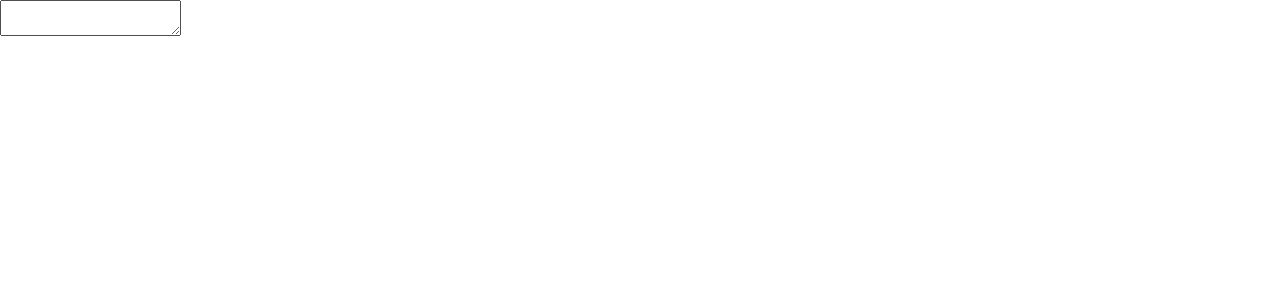
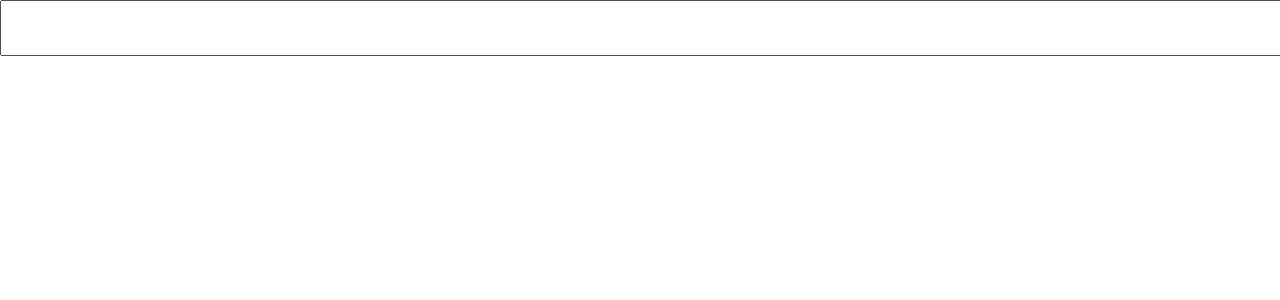
Before and after one commit to rickstylz01/blog-react, a React (Create React App) app: page / in a window 1280 px wide. Shown: the top 300 px of the page. Built offline with nearby package versions, Linux system fonts and the light colour scheme.

Commit message:
imported style.js file into the Item component to add styling to text area

```diff
--- a/src/components/Item/index.jsx
+++ b/src/components/Item/index.jsx
@@ -1,14 +1,15 @@
 import React from 'react';
+import { ItemWrapper } from './style.js';
 
 const Item = ({ type, content }) => {
   return (
-    <div>
+    <ItemWrapper>
       {!type ? (
         <textarea
           value={content}
         />
       ): <p>Some new item</p>}
-    </div>
+    </ItemWrapper>
   )
 }
 
```
